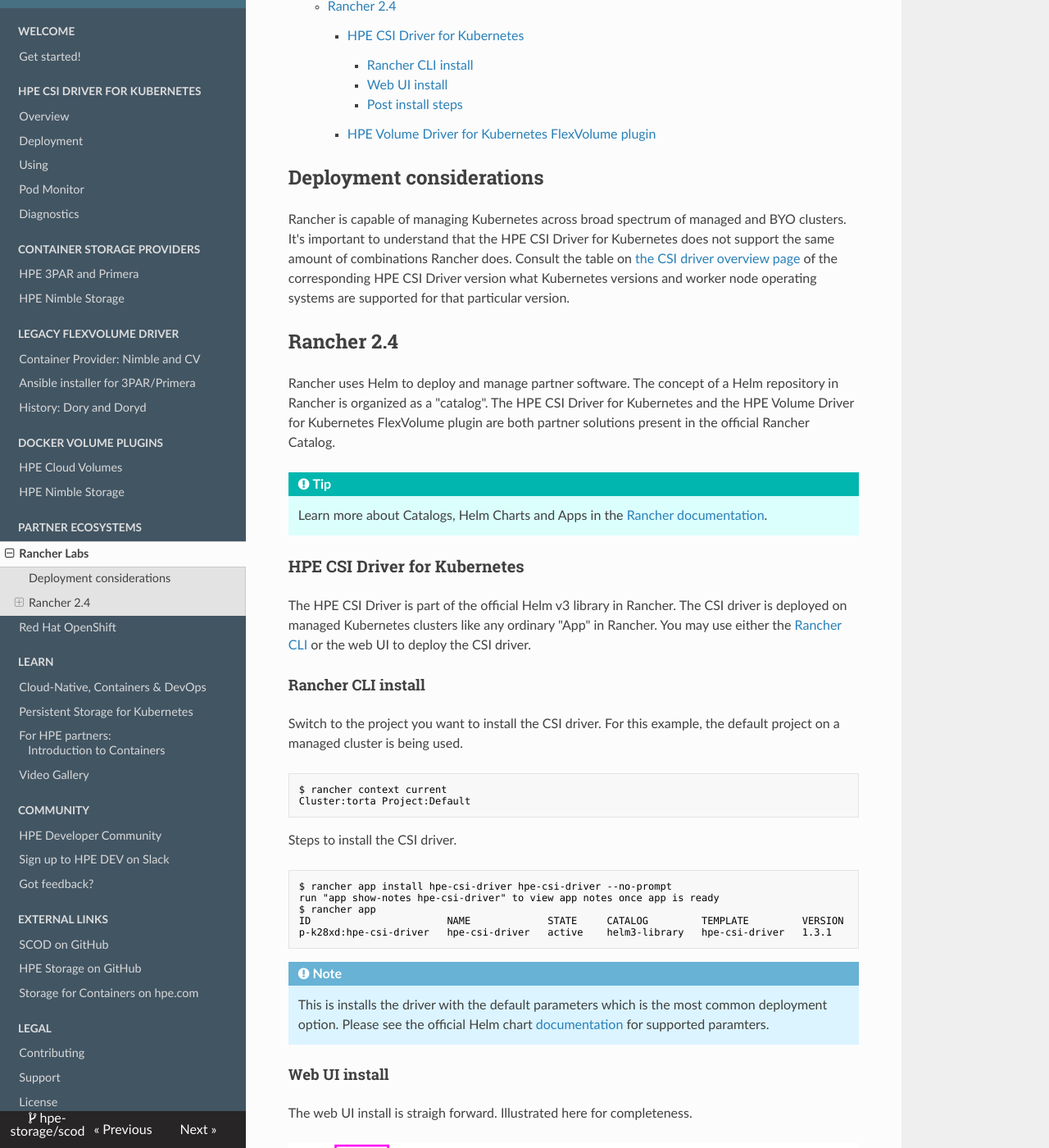
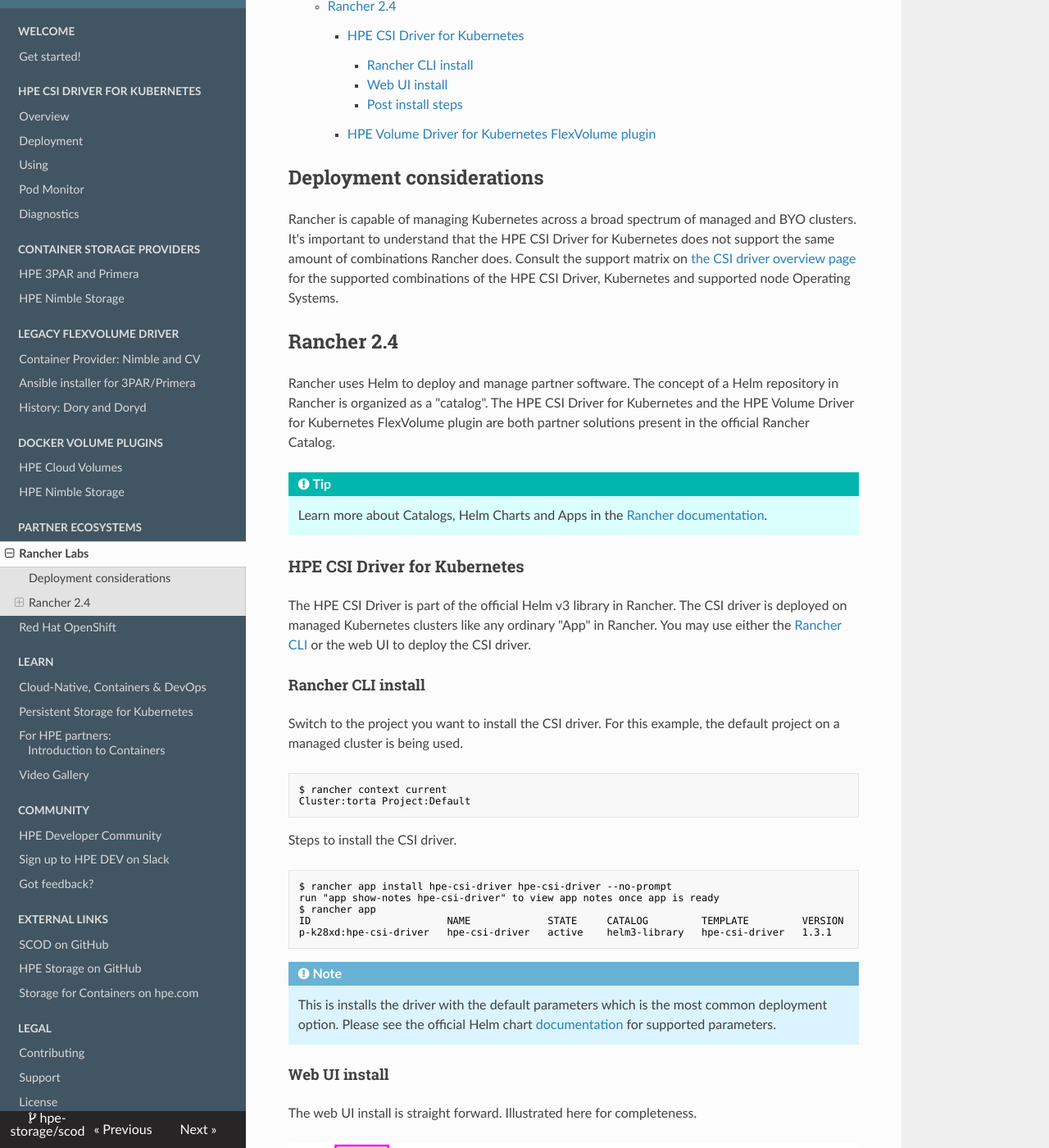
Before and after one commit to hpe-storage/scod, an MkDocs documentation site: the page built from docs/partners/rancher_labs/index.md, in a window 1280 px wide and 1400 px high, scrolled down 344 px. Shown: the whole window at 82% size. Built offline with MkDocs 1.6.1, drawn with Linux system fonts in a browser that asks for light colours; nearby versions of some CDN libraries; some of the changed text lies outside the part shown.

````diff
--- a/docs/partners/rancher_labs/index.md
+++ b/docs/partners/rancher_labs/index.md
@@ -6,7 +6,7 @@
 
 ## Deployment considerations
 
-Rancher is capable of managing Kubernetes across broad spectrum of managed and BYO clusters. It's important to understand that the HPE CSI Driver for Kubernetes does not support the same amount of combinations Rancher does. Consult the table on [the CSI driver overview page](../../csi_driver/index.md#compatibility_and_support) of the corresponding HPE CSI Driver version what Kubernetes versions and worker node operating systems are supported for that particular version.
+Rancher is capable of managing Kubernetes across a broad spectrum of managed and BYO clusters. It's important to understand that the HPE CSI Driver for Kubernetes does not support the same amount of combinations Rancher does. Consult the support matrix on [the CSI driver overview page](../../csi_driver/index.md#compatibility_and_support) for the supported combinations of the HPE CSI Driver, Kubernetes and supported node Operating Systems.
 
 ## Rancher 2.4
 
@@ -39,11 +39,11 @@
 ```
 
 !!! note
-    This is installs the driver with the default parameters which is the most common deployment option. Please see the official Helm chart [documentation](https://hub.helm.sh/charts/hpe-storage/hpe-csi-driver) for supported paramters.
+    This is installs the driver with the default parameters which is the most common deployment option. Please see the official Helm chart [documentation](https://hub.helm.sh/charts/hpe-storage/hpe-csi-driver) for supported parameters.
 
 #### Web UI install
 
-The web UI install is straigh forward. Illustrated here for completeness.
+The web UI install is straight forward. Illustrated here for completeness.
 
 ![Step 1](img/rke24-ui/step1.png)
 *Login to RKE and click the cluster tab*
````
Also changed, not shown: other parts of docs/partners/rancher_labs/index.md (+1 -1 lines).
